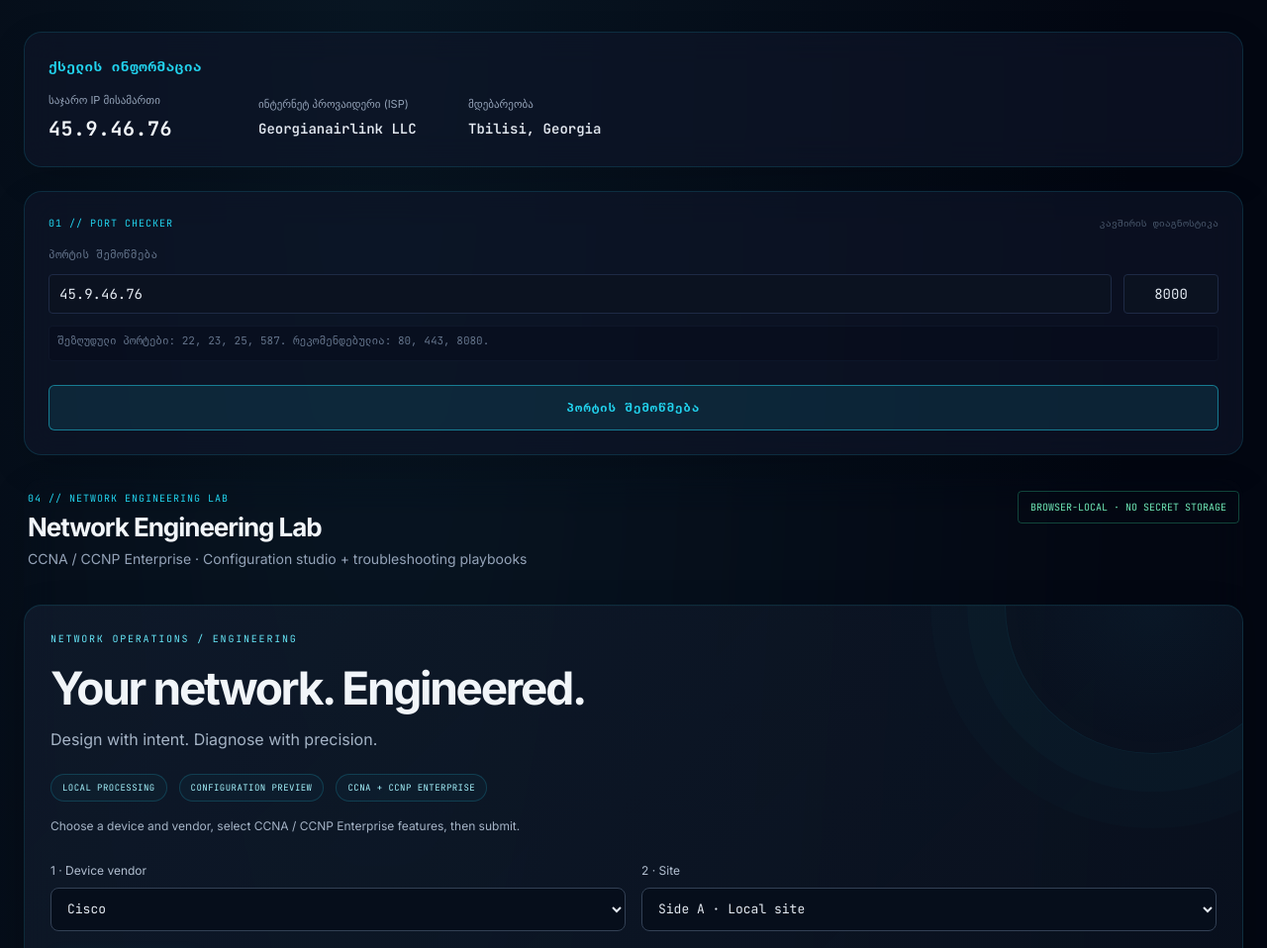
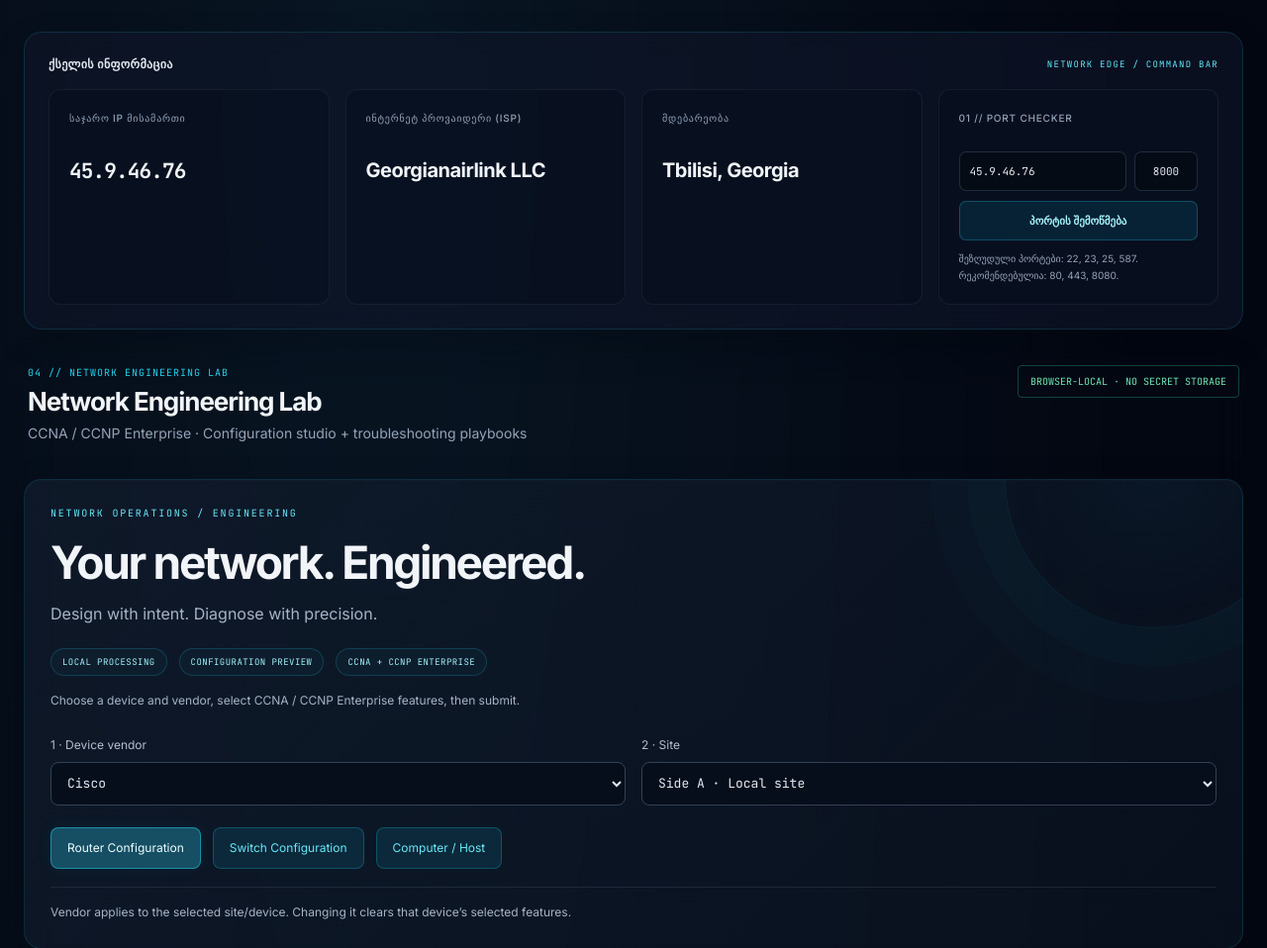
Before and after one commit to giorgikukulava12345-bit/sysadmin-dashboard, a Flask app: page / in a window 1280 px wide. Shown: the part 67-1025 px from the top of the page at 99% size. Run offline with Flask 3, Linux system fonts and the light colour scheme; some libraries are stand-ins or nearby versions.

Commit message:
Integrate Port Checker into the four-cell top command bar

```diff
--- a/templates/index.html
+++ b/templates/index.html
@@ -122,61 +122,35 @@
 
 <main class="max-w-7xl mx-auto px-3 sm:px-6 py-4 sm:py-8 space-y-4 sm:space-y-6">
 
-  <!-- Network Info სექცია -->
-  <section class="panel rounded-lg p-4 sm:p-6 relative overflow-hidden">
-    <div class="flex items-center justify-between mb-3 sm:mb-4">
-      <div>
-        <h2 id="title-net-info" class="font-mono text-xs sm:text-sm font-bold text-cyan-glow tracking-wider">ქსელის ინფორმაცია</h2>
+  <!-- Unified edge command bar: four equal desktop columns -->
+  <section class="panel noc-command-bar bg-slate-900/60 backdrop-blur-md border border-slate-800/60" aria-labelledby="title-net-info">
+    <div class="noc-command-heading"><h2 id="title-net-info">ქსელის ინფორმაცია</h2><span>NETWORK EDGE / COMMAND BAR</span></div>
+    <div class="noc-command-grid grid grid-cols-1 md:grid-cols-4 gap-4">
+      <div class="noc-command-cell">
+        <span id="lbl-public-ip" class="noc-metric-label">საჯარო IP მისამართი</span>
+        <strong id="geo-ip-display" class="noc-metric-value noc-metric-mono">მოწმდება...</strong>
       </div>
-    </div>
-
-    <div class="noc-network-summary">
-      <div class="bg-base-950/60 border border-base-border p-3 sm:p-4 rounded-md">
-        <span id="lbl-public-ip" class="font-mono text-[10px] text-slate-500 uppercase block">საჯარო IP მისამართი</span>
-        <span id="geo-ip-display" class="font-mono text-lg sm:text-xl font-bold text-slate-100 mt-1 block tracking-wide">მოწმდება...</span>
+      <div class="noc-command-cell">
+        <span id="lbl-isp" class="noc-metric-label">ინტერნეტ პროვაიდერი (ISP)</span>
+        <strong id="geo-isp" class="noc-metric-value">მოწმდება...</strong>
       </div>
-      <div class="bg-base-950/60 border border-base-border p-3 sm:p-4 rounded-md">
-        <span id="lbl-isp" class="font-mono text-[10px] text-slate-500 uppercase block">ინტერნეტ პროვაიდერი (ISP)</span>
-        <span id="geo-isp" class="font-mono text-xs sm:text-sm font-semibold text-slate-200 mt-1 sm:mt-2 block truncate">მოწმდება...</span>
+      <div class="noc-command-cell">
+        <span id="lbl-location" class="noc-metric-label">მდებარეობა</span>
+        <strong id="geo-location" class="noc-metric-value">მოწმდება...</strong>
       </div>
-      <div class="bg-base-950/60 border border-base-border p-3 sm:p-4 rounded-md">
-        <span id="lbl-location" class="font-mono text-[10px] text-slate-500 uppercase block">მდებარეობა</span>
-        <span id="geo-location" class="font-mono text-xs sm:text-sm font-semibold text-slate-200 mt-1 sm:mt-2 block truncate">მოწმდება...</span>
+      <div class="noc-command-cell noc-port-cell">
+        <span class="noc-metric-label">01 // PORT CHECKER</span>
+        <span id="lbl-conn-diag" class="sr-only">კავშირის დიაგნოსტიკა</span>
+        <span id="lbl-target-socket" class="sr-only">პორტის შემოწმება</span>
+        <div class="noc-port-inputs">
+          <input id="ws-host" aria-label="Port check host" autocomplete="off" spellcheck="false" placeholder="example.com">
+          <input id="ws-port" aria-label="Port number" inputmode="numeric" value="8000" placeholder="8000">
+        </div>
+        <button type="button" onclick="probePortWS()" id="ws-btn">პორტის შემოწმება</button>
+        <div id="ws-result" role="status" aria-live="polite">შეზღუდული პორტები: 22, 23, 25, 587. რეკომენდებულია: 80, 443, 8080.</div>
       </div>
     </div>
   </section>
-
-  <!-- 3-სვეტიანი გრიდი -->
-  <div class="grid grid-cols-1 gap-4 sm:gap-6">
-
-    <!-- 01 // PORT CHECKER -->
-    <section class="panel rounded-lg p-4 sm:p-6 relative overflow-hidden flex flex-col justify-between">
-      <div>
-        <div class="flex items-center justify-between mb-3 sm:mb-4">
-          <span class="font-mono text-[10px] text-cyan-glow tracking-widest">01 // PORT CHECKER</span>
-          <span id="lbl-conn-diag" class="font-mono text-[10px] text-slate-600">კავშირის დიაგნოსტიკა</span>
-        </div>
-
-        <p id="lbl-target-socket" class="font-mono text-[10px] sm:text-[11px] text-slate-500 uppercase tracking-wide mb-2 sm:mb-3">პორტის შემოწმება</p>
-
-        <div class="flex gap-2 sm:gap-3 mb-3">
-          <input id="ws-host" type="text" placeholder="მაგ. example.com ან IP" class="bg-base-900 border border-base-border rounded px-2.5 py-2 text-xs sm:text-sm font-mono text-slate-200 w-full focus:outline-none focus:border-cyan-glow/40 placeholder-slate-600">
-          <input id="ws-port" type="text" placeholder="8000" value="8000" class="bg-base-900 border border-base-border rounded px-2 py-2 text-xs sm:text-sm font-mono text-slate-200 w-20 sm:w-24 text-center focus:outline-none focus:border-cyan-glow/40 placeholder-slate-600">
-        </div>
-
-        <div id="ws-result" class="font-mono text-[10px] sm:text-[11px] text-slate-500 min-h-[36px] mt-2 bg-base-950/40 p-2 rounded border border-base-border/30 leading-tight">
-          შეზღუდული პორტები: 22, 23, 25, 587. რეკომენდებულია: 80, 443, 8080.
-        </div>
-      </div>
-
-      <div class="mt-4 sm:mt-6">
-        <button onclick="probePortWS()" id="ws-btn" class="w-full bg-cyan-glow/10 hover:bg-cyan-glow/20 border border-cyan-glow/50 text-cyan-glow font-mono text-xs font-bold uppercase tracking-widest py-3 sm:py-3.5 rounded-md transition text-center">
-          პორტის შემოწმება
-        </button>
-      </div>
-    </section>
-
-  </div>
 
   {% include 'vpn/configurator.html' %}
 
```
